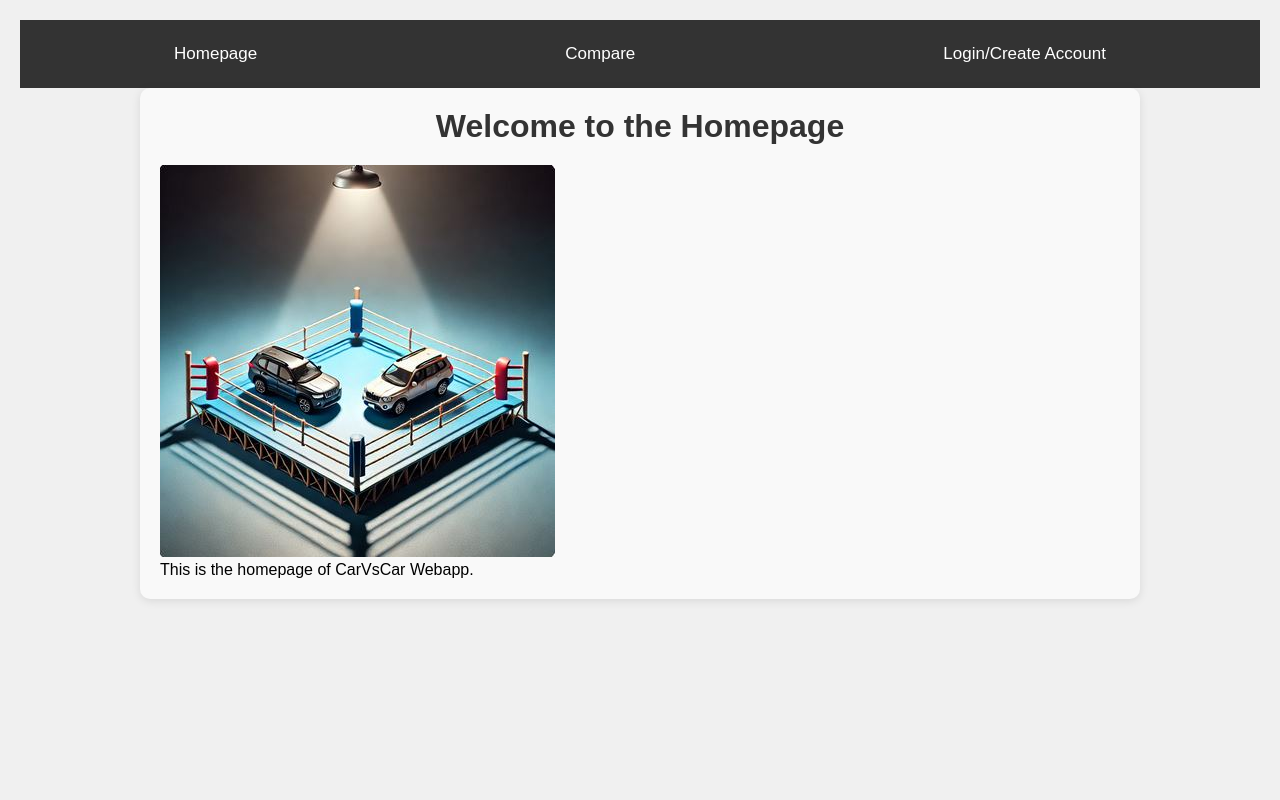
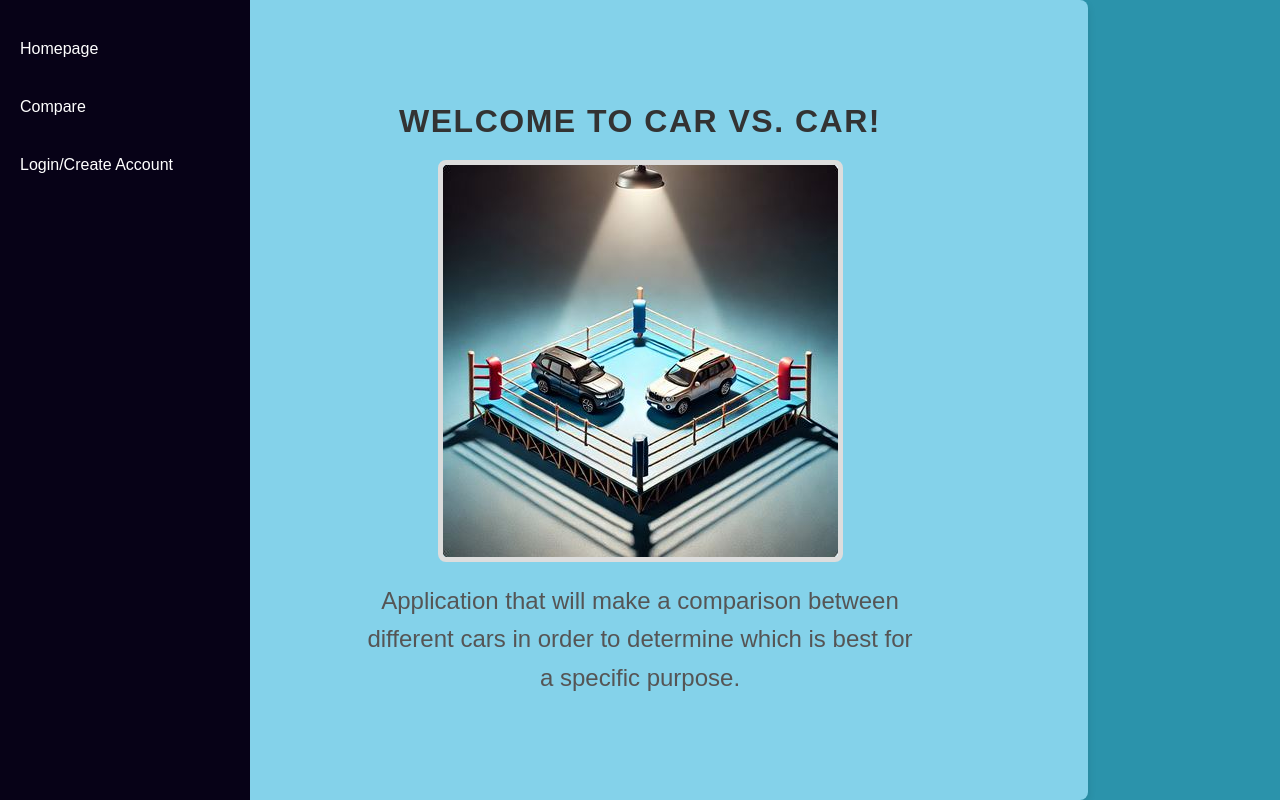
Before and after one commit to alramirez729/CarVsCar, a React (Create React App) app in the folder frontend/: page / in a window 1280 px wide. Built offline with nearby package versions, Linux system fonts and the light colour scheme.

Commit message:
Styling changes in terms of color and added .css pages

```diff
--- a/frontend/package.json
+++ b/frontend/package.json
@@ -40,5 +40,8 @@
       "last 1 firefox version",
       "last 1 safari version"
     ]
+  },
+  "devDependencies": {
+    "@babel/plugin-proposal-private-property-in-object": "^7.21.11"
   }
 }
--- /dev/null
+++ b/frontend/src/Navbar.css
@@ -0,0 +1,42 @@
+/* src/Navbar.css */
+
+.sidebar {
+  height: 100vh; /* Full height */
+  width: 250px; /* Sidebar width */
+  position: fixed; /* Fixed Sidebar */
+  top: 0;
+  left: 0;
+  background-color: #070217; /* Dark background */
+  padding-top: 20px; /* Top padding */
+  z-index: 1; /* Ensure it stays on top */
+  overflow-y: auto; /* Enable vertical scrolling if content exceeds viewport */
+}
+
+.sidebar-nav ul {
+  list-style-type: none; /* Remove bullets */
+  padding: 0;
+}
+
+.sidebar-nav li {
+  padding: 10px;
+  text-align: left;
+}
+
+.sidebar-nav li a {
+  text-decoration: none;
+  color: white; /* Link text color */
+  display: flex; /* Make links take up the full width */
+  padding: 10px;
+  transition: background-color 0.3s;
+}
+
+.sidebar-nav li a:hover {
+  background-color: #575757; /* Change background on hover */
+}
+
+/* Remove body margin-left to prevent overlapping */
+body {
+  margin: 0;
+  padding: 0;
+  box-sizing: border-box;
+}
--- a/frontend/src/Navbar.js
+++ b/frontend/src/Navbar.js
@@ -1,14 +1,19 @@
 // src/Navbar.js
 import React from 'react';
 import { Link } from 'react-router-dom';  // We'll use React Router for navigation
+import './Navbar.css';  // Add the CSS file for sidebar styling
 
 function Navbar () {
   return (
-    <nav className="navbar">
-      <Link to="/homepage">Homepage</Link>
-      <Link to="/compare">Compare</Link>
-      <Link to="/loginpage">Login/Create Account</Link>
-    </nav>
+    <aside className="sidebar">
+      <nav className="sidebar-nav">
+        <ul>
+          <li><Link to="/homepage">Homepage</Link></li>
+          <li><Link to="/compare">Compare</Link></li>
+          <li><Link to="/loginpage">Login/Create Account</Link></li>
+        </ul>
+      </nav>
+    </aside>
   );
 };
 
--- a/frontend/src/pages/homepage.css
+++ b/frontend/src/pages/homepage.css
@@ -0,0 +1,101 @@
+/* src/Homepage.css */
+
+/* General body styling */
+body {
+    font-family: 'Arial', sans-serif; /* Simple and modern font */
+    margin: 0;
+    padding: 0;
+    box-sizing: border-box;
+    background-color: #2b93ab; /* Light gray background */
+  }
+
+  /* Center content vertically and horizontally */
+  #content {
+    display: flex;
+    flex-direction: column;
+    align-items: center; /* Horizontally center items */
+    justify-content: center; /* Vertically center items */
+    min-height: 100vh; /* Ensure content takes at least full viewport height */
+    padding: 20px;
+    text-align: center; /* Center the text */
+    background-color: rgb(132, 210, 234);
+    box-shadow: 0px 4px 8px rgba(0, 0, 0, 0.1); /* Light shadow for depth */
+    border-radius: 8px; /* Rounded corners */
+    max-width: 90vw; /* Limit the width to 90% of the viewport */
+    margin: 0 auto; /* Center the content on the page */
+  }
+
+  /* Styling for the heading */
+  h1 {
+    font-size: 3vw; /* Responsive heading size based on viewport width */
+    font-weight: bold;
+    color: #333; /* Dark gray text */
+    margin-bottom: 20px; /* Space between heading and image */
+    text-transform: uppercase; /* Make the heading uppercase */
+    letter-spacing: 1.5px; /* Add some letter spacing */
+  }
+
+  /* Center and style the image */
+  .carvcar {
+    max-width: 80vw; /* Ensure the image scales to 80% of the viewport width */
+    height: auto;
+    margin-bottom: 20px; /* Space between the image and the paragraph */
+    border: 5px solid #ddd; /* Add a light border around the image */
+    border-radius: 8px; /* Round the image corners */
+    object-fit: contain; /* Ensure the image scales while maintaining aspect ratio */
+  }
+
+  /* Styling for the paragraph */
+  p {
+    font-size: 1.5rem; /* Large paragraph text */
+    color: #555; /* Softer gray for the text */
+    line-height: 1.6; /* Increase line spacing for readability */
+    max-width: 600px; /* Limit the width of the text block */
+    margin: 0 auto; /* Center the paragraph */
+    padding: 0 20px; /* Add some padding for smaller screens */
+  }
+
+  /* Responsive adjustments for smaller screens */
+  @media (max-width: 768px) {
+    h1 {
+      font-size: 5vw; /* Make the heading text larger on smaller screens */
+    }
+
+    .carvcar {
+      max-width: 90vw; /* Make the image larger for smaller screens */
+    }
+
+    p {
+      font-size: 1.2rem; /* Reduce paragraph size slightly for smaller screens */
+    }
+  }
+
+  /* Responsive adjustments for medium screens */
+@media (min-width: 769px) and (max-width: 1024px) {
+    #content {
+        max-width: 80vw;
+    }
+
+    h1 {
+        font-size: 4vw;
+    }
+
+    .carvcar {
+        max-width: 70vw;
+    }
+}
+
+/* Responsive adjustments for large screens */
+@media (min-width: 1025px) {
+    #content {
+        max-width: 70vw;
+    }
+
+    h1 {
+        font-size: 2.5vw;
+    }
+
+    .carvcar {
+        max-width: 60vw;
+    }
+}
--- a/frontend/src/pages/homepage.js
+++ b/frontend/src/pages/homepage.js
@@ -1,14 +1,15 @@
 // src/Homepage.js
 import React from 'react';
+import './homepage.css';
 import homePageIcon from './images/carvcar.JPG'
 
 function Homepage() {
   return (
     <div>
       <div id="content">
-        <h1>Welcome to the Homepage</h1>
+        <h1>Welcome to Car vs. Car!</h1>
         <img src={homePageIcon} alt="CarVsCar" className="carvcar"></img>
-        <p>This is the homepage of CarVsCar Webapp.</p>
+        <p>Application that will make a comparison between different cars in order to determine which is best for a specific purpose.</p>
       </div>
     </div>
   );
--- a/frontend/src/style.css
+++ b/frontend/src/style.css
@@ -1,8 +1,8 @@
 /* Existing styles */
 body {
     font-family: Arial, sans-serif;
-    background-color: #f0f0f0;
-    margin: 0;
+    background-color: aqua;
+    margin: 15px;
     padding: 20px;
 }
 
```
Also changed, not shown: 1 other file (tests, documents, lock files or other folders).
